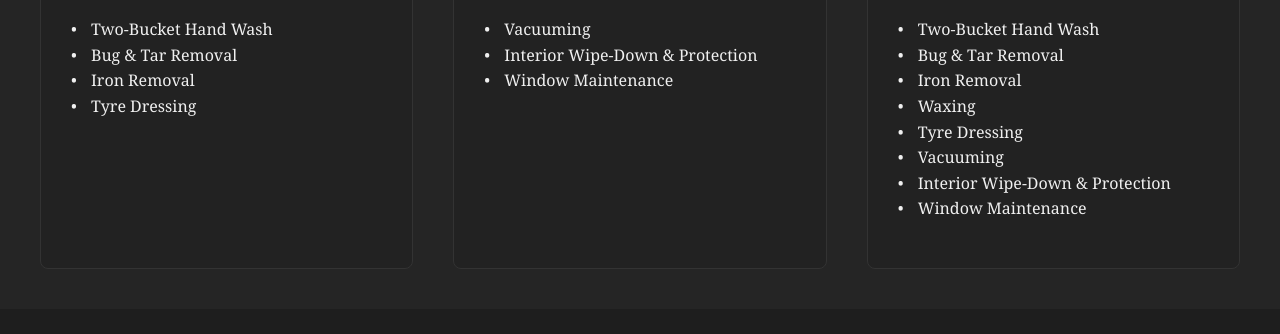
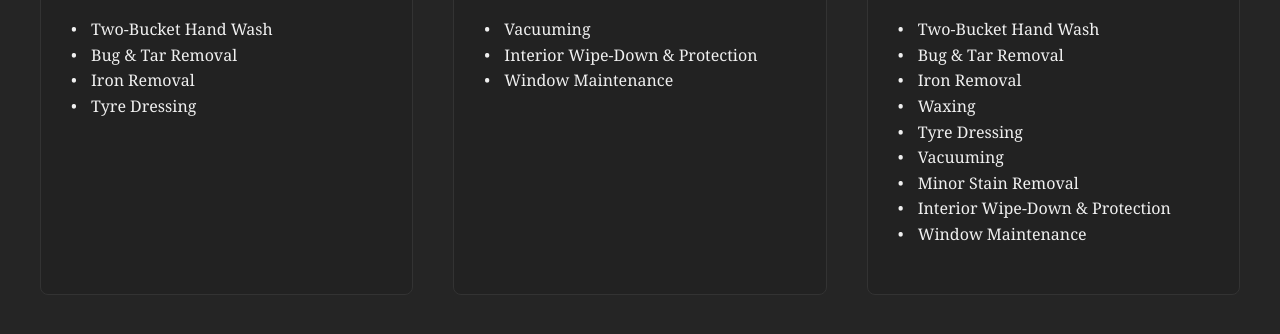
Before and after one commit to rinseandreflect/website, a plain HTML site: page index.html in a window 1280 px wide. Shown: the part 712-1046 px from the top of the page. Drawn offline with Linux system fonts and the light colour scheme.

Commit message:
Update index.html

```diff
--- a/index.html
+++ b/index.html
@@ -86,6 +86,7 @@
                         <li>Waxing</li>
                         <li>Tyre Dressing</li>
                         <li>Vacuuming</li>
+                        <li>Minor Stain Removal</li>
                         <li>Interior Wipe-Down & Protection</li>
                         <li>Window Maintenance</li>
                     </ul>
```
